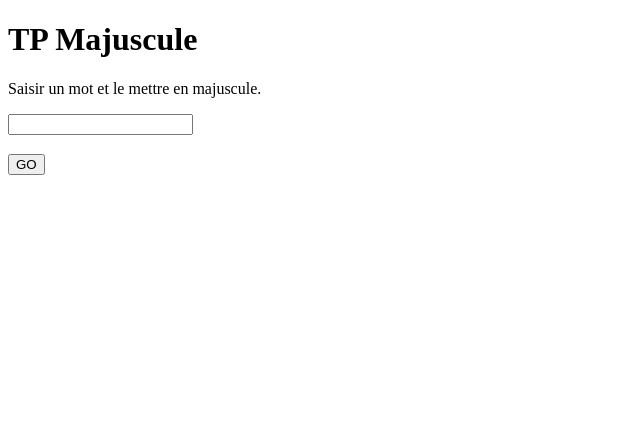
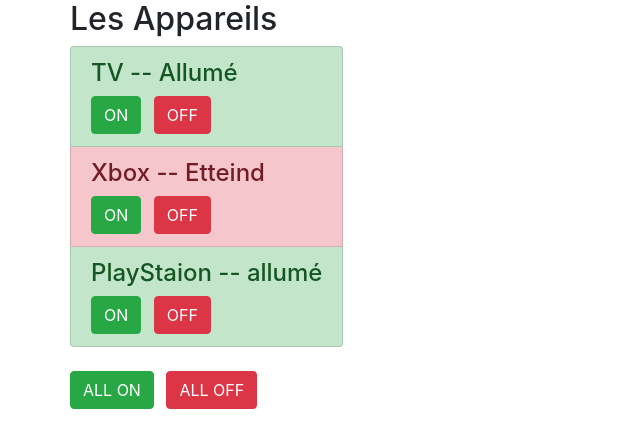
Before and after one commit to francoisrivolet/tp-vuejs, a plain HTML site: page index.html in a window 1280 px wide. Shown: the whole page, without its empty margins (0-640 px from the left). Drawn offline with nearby package versions, Linux system fonts and the light colour scheme.

Commit message:
tp2 appareils

```diff
--- a/index.html
+++ b/index.html
@@ -1,36 +1,50 @@
 <!DOCTYPE html>
-<html lang="fr">
+<html lang="en">
 <head>
-    <title>TP1 Vue.js</title>
+	<meta charset="UTF-8">
+	<meta name="viewport" content="width=device-width, initial-scale=1.0">
+	<link rel="stylesheet" href="https://cdn.jsdelivr.net/npm/bootstrap@4.6.0/dist/css/bootstrap.min.css" integrity="sha384-B0vP5xmATw1+K9KRQjQERJvTumQW0nPEzvF6L/Z6nronJ3oUOFUFpCjEUQouq2+l" crossorigin="anonymous">
+	<title>Domotique</title>
 </head>
 <body>
-    <div id="app">
-        <h1>TP Majuscule</h1>
-        <p>Saisir un mot et le mettre en majuscule.</p>
+	<div class="container">
+		<div class="row">
+			<div class="col-xs-12">
 
-        <input v-model="info">
-	    <h3>{{ info2 }}</h3>
-        <button @click="uppercase()"> GO </button>
+				<h2>Les Appareils</h2>
+				<ul class="list-group">
+					<li
+					class="list-group-item list-group-item-success"
+					>
+						<h4> TV -- Allumé</h4>
+						<button class="btn btn-success"> ON</button>
+						<button  class="ml-2 btn btn-danger"> OFF</button>
+					</li>
 
-    </div>
+					<li
+					class="list-group-item list-group-item-danger"
+					>
+						<h4> Xbox -- Etteind</h4>
+						<button class="btn btn-success"> ON</button>
+						<button  class="ml-2 btn btn-danger"> OFF</button>
+					</li>
 
-    <script src="https://cdn.jsdelivr.net/npm/vue"></script>
-    <script>
-        const app = new Vue({
-            el:'#app',
-            data :{
-                info:'',
-                info2:''
-            },
-            methods:
-            {
-                uppercase(){
-                    this.info2 = this.info.toUpperCase();
-                },
-            }
+					<li
+					class="list-group-item list-group-item-success"
+					>
+						<h4> PlayStaion -- allumé</h4>
+						<button class="btn btn-success"> ON</button>
+						<button  class="ml-2 btn btn-danger"> OFF</button>
+					</li>
 
 
-        })
-</script>
+			</ul>
+			<br>
+			<button class="btn btn-success">ALL ON</button>
+
+			<button  class="ml-2 btn btn-danger">ALL OFF</button>
+		</div>
+	</div>
+</div>
 </body>
 </html>
```
Also changed, not shown: test.html (added, +51 -0 lines), tp1.html (added, +36 -0 lines).
